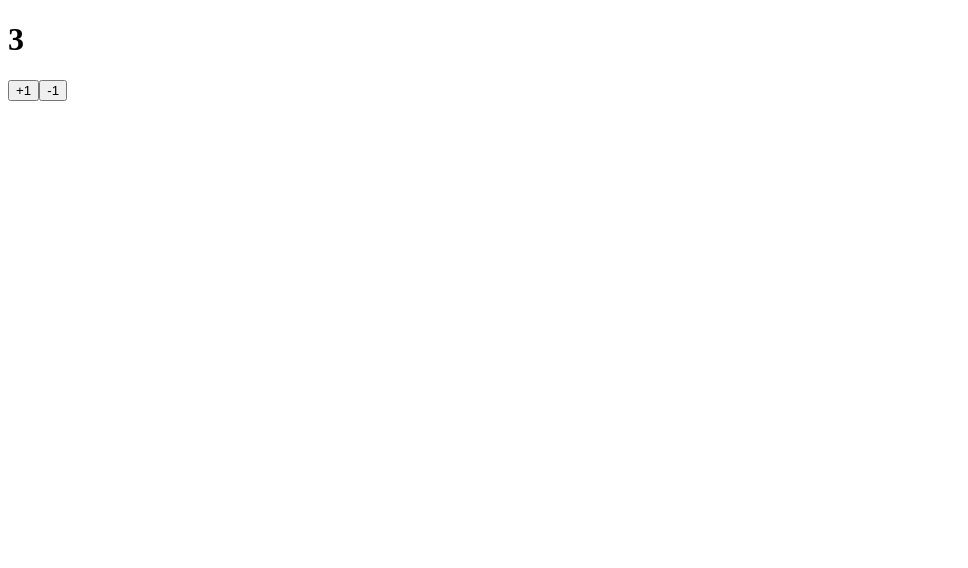
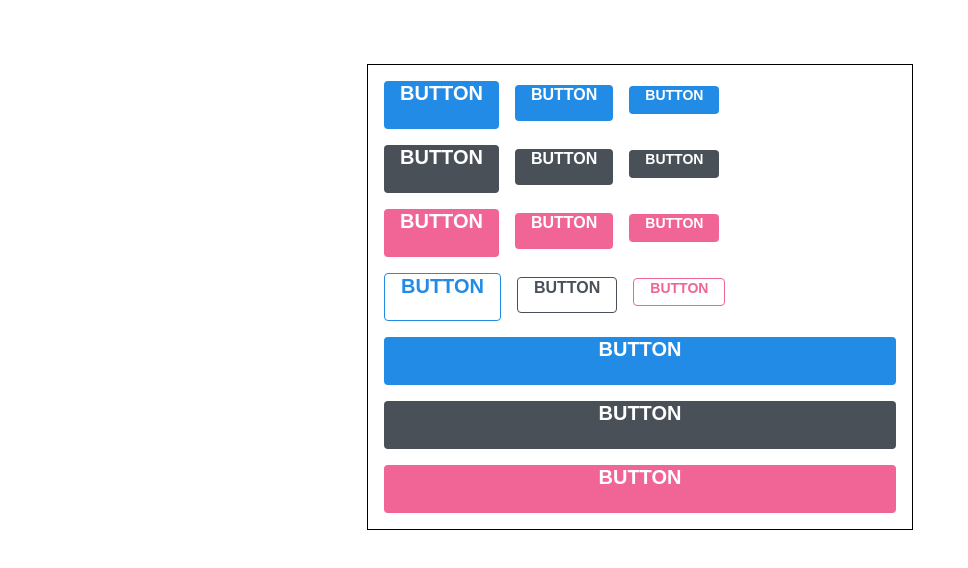
Before and after one commit to kich555/React-Practice, a React (Create React App) app: page / in a window 1280 px wide. Shown: the top 568 px of the page, without its empty margins (0-968 px from the left). Built offline with nearby package versions, Linux system fonts and the light colour scheme.

Commit message:
Practice Styled Component

```diff
--- a/package.json
+++ b/package.json
@@ -6,9 +6,11 @@
     "@testing-library/jest-dom": "^5.14.1",
     "@testing-library/react": "^11.2.7",
     "@testing-library/user-event": "^12.8.3",
+    "polished": "^4.1.3",
     "react": "^17.0.2",
     "react-dom": "^17.0.2",
     "react-scripts": "4.0.3",
+    "styled-components": "^5.3.1",
     "web-vitals": "^1.1.2"
   },
   "scripts": {
--- a/src/App.js
+++ b/src/App.js
@@ -1,4 +1,6 @@
 import React, { useRef, useState, useMemo } from 'react';
+import styled, { css, ThemeProvider } from 'styled-components';
+import Button from './Button';
 import Hello from './Hello';
 import Wrapper from './wrapper';
 import Counter from './Counter';
@@ -6,99 +8,177 @@
 import CreateUser from './CreateUser';
 import UserList from './UserList';
 
-function countActiveUsers(users) {
-  console.log('활성 사용자 수를 세는 중...');
-  return users.filter((user) => user.active).length;
-}
+const AppBlock = styled.div`
+  width: 512px;
+  margin: 0 auto;
+  margin-top: 4rem;
+  border: 1px solid black;
+  padding: 1rem;
+`;
+
+const ButtonGroup = styled.div`
+  & + & {
+    margin-top: 1rem;
+  }
+`;
 
 function App() {
-  const [inputs, setInputs] = useState({
-    username: '',
-    email: '',
-  });
-
-  const { username, email } = inputs;
-
-  const onChange = (e) => {
-    const { name, value } = e.target;
-    setInputs({
-      ...inputs,
-      [name]: value,
-    });
-  };
-
-  const [users, setUsers] = useState([
-    {
-      id: 1,
-      username: 'joan',
-      email: 'public.joan@gmail.com',
-      active: true,
-    },
-    {
-      id: 2,
-      username: 'jenson',
-      email: 'jenson@gmail.com',
-      active: false,
-    },
-    {
-      id: 3,
-      username: 'kin',
-      email: 'kin@gmail.com',
-      active: false,
-    },
-  ]);
-
-  const nextId = useRef(4);
-
-  const onCreate = () => {
-    // 나중에 구현 할 배열에 항목 추가하는 로직
-    // ...
-    const user = {
-      id: nextId.current,
-      username,
-      email,
-    };
-
-    setUsers([...users, user]);
-
-    setInputs({
-      username: '',
-      email: '',
-    });
-    nextId.current += 1;
-  };
-
-  const onRemove = (id) => {
-    // user.id 가 파라미터로 일치하지 않는 원소만 추출해서 새로운 배열을 만듬
-    // user.id 가 id인것을 제거함
-    setUsers(users.filter((user) => user.id !== id));
-  };
-
-  const onToggle = (id) => {
-    setUsers(
-      users.map((user) =>
-        user.id === id ? { ...user, active: !user.active } : user,
-      ),
-    );
-  };
-
-  const count = useMemo(() => countActiveUsers(users), [users]);
-  // useMemo : useMemo 의 첫번째 파라미터 : 어떻게 연산할지 정의하는 함수
-  // 두번째 파라미터 : deps 배열 (이 배열 안에 넣은 내용이 바뀌면) ? 우리가 등록한 함수를 호출해서 값을 연산 : 이전에 연산한 값을 재사용
-
   return (
-    <>
-      <Counter />
-      {/* <CreateUser
-        username={username}
-        email={email}
-        onChange={onChange}
-        onCreate={onCreate}
-      />
-      <UserList users={users} onRemove={onRemove} onToggle={onToggle} />
-      <div>활성사용자 수 : {count}</div> */}
-    </>
+    <ThemeProvider
+      theme={{
+        palette: {
+          blue: '#228be6',
+          gray: '#495057',
+          pink: '#f06595',
+        },
+      }}
+    >
+      <AppBlock>
+        <ButtonGroup>
+          <Button size="large">BUTTON</Button>
+          <Button>BUTTON</Button>
+          <Button size="small">BUTTON</Button>
+        </ButtonGroup>
+        <ButtonGroup>
+          <Button color="gray" size="large">
+            BUTTON
+          </Button>
+          <Button color="gray">BUTTON</Button>
+          <Button color="gray" size="small">
+            BUTTON
+          </Button>
+        </ButtonGroup>
+        <ButtonGroup>
+          <Button color="pink" size="large">
+            BUTTON
+          </Button>
+          <Button color="pink">BUTTON</Button>
+          <Button color="pink" size="small">
+            BUTTON
+          </Button>
+        </ButtonGroup>
+        <ButtonGroup>
+          <Button size="large" outline>
+            BUTTON
+          </Button>
+          <Button color="gray" outline>
+            BUTTON
+          </Button>
+          <Button color="pink" size="small" outline>
+            BUTTON
+          </Button>
+        </ButtonGroup>
+        <ButtonGroup>
+          <Button size="large" fullWidth>
+            BUTTON
+          </Button>
+          <Button size="large" color="gray" fullWidth>
+            BUTTON
+          </Button>
+          <Button size="large" color="pink" fullWidth>
+            BUTTON
+          </Button>
+        </ButtonGroup>
+      </AppBlock>
+    </ThemeProvider>
   );
 }
 
 export default App;
+
+// function countActiveUsers(users) {
+//   console.log('활성 사용자 수를 세는 중...');
+//   return users.filter((user) => user.active).length;
+// }
+
+// function App() {
+//   const [inputs, setInputs] = useState({
+//     username: '',
+//     email: '',
+//   });
+
+//   const { username, email } = inputs;
+
+//   const onChange = (e) => {
+//     const { name, value } = e.target;
+//     setInputs({
+//       ...inputs,
+//       [name]: value,
+//     });
+//   };
+
+//   const [users, setUsers] = useState([
+//     {
+//       id: 1,
+//       username: 'joan',
+//       email: 'public.joan@gmail.com',
+//       active: true,
+//     },
+//     {
+//       id: 2,
+//       username: 'jenson',
+//       email: 'jenson@gmail.com',
+//       active: false,
+//     },
+//     {
+//       id: 3,
+//       username: 'kin',
+//       email: 'kin@gmail.com',
+//       active: false,
+//     },
+//   ]);
+
+//   const nextId = useRef(4);
+
+//   const onCreate = () => {
+//     // 나중에 구현 할 배열에 항목 추가하는 로직
+//     // ...
+//     const user = {
+//       id: nextId.current,
+//       username,
+//       email,
+//     };
+
+//     setUsers([...users, user]);
+
+//     setInputs({
+//       username: '',
+//       email: '',
+//     });
+//     nextId.current += 1;
+//   };
+
+//   const onRemove = (id) => {
+//     // user.id 가 파라미터로 일치하지 않는 원소만 추출해서 새로운 배열을 만듬
+//     // user.id 가 id인것을 제거함
+//     setUsers(users.filter((user) => user.id !== id));
+//   };
+
+//   const onToggle = (id) => {
+//     setUsers(
+//       users.map((user) =>
+//         user.id === id ? { ...user, active: !user.active } : user,
+//       ),
+//     );
+//   };
+
+//   const count = useMemo(() => countActiveUsers(users), [users]);
+//   // useMemo : useMemo 의 첫번째 파라미터 : 어떻게 연산할지 정의하는 함수
+//   // 두번째 파라미터 : deps 배열 (이 배열 안에 넣은 내용이 바뀌면) ? 우리가 등록한 함수를 호출해서 값을 연산 : 이전에 연산한 값을 재사용
+
+//   return (
+//     <>
+//       <Counter />
+//       {/* <CreateUser
+//         username={username}
+//         email={email}
+//         onChange={onChange}
+//         onCreate={onCreate}
+//       />
+//       <UserList users={users} onRemove={onRemove} onToggle={onToggle} />
+//       <div>활성사용자 수 : {count}</div> */}
+//     </>
+//   );
+// }
+
+// export default App;
--- /dev/null
+++ b/src/Button.js
@@ -0,0 +1,117 @@
+import React from 'react';
+import styled, { css } from 'styled-components';
+import { darken, lighten } from 'polished';
+
+const colorStyles = css`
+  ${({ theme, color }) => {
+    const selected = theme.palette[color];
+
+    return css`
+      background: ${selected};
+
+      &:hover {
+        background: ${lighten(0.1, selected)};
+      }
+
+      &:active {
+        background: ${darken(0.1, selected)};
+      }
+
+      ${({ outline }) =>
+        outline &&
+        css`
+          color: ${selected};
+          background: none;
+          border: 1px solid ${selected};
+
+          &:hover {
+            background: ${selected};
+            color: white;
+          }
+        `}
+    `;
+  }}
+`;
+
+const sizes = {
+  large: {
+    height: '3rem',
+    fontSize: '1.25rem',
+  },
+  medium: {
+    height: '2.25rem',
+    fontSize: '1rem',
+  },
+  small: {
+    height: '1.75rem',
+    fontSize: '0.875rem',
+  },
+};
+
+const sizeStyles = css`
+  ${({ size }) => css`
+    height: ${sizes[size].height};
+    font-size: ${sizes[size].fontSize};
+  `}
+`;
+
+const fullWidthStyle = css`
+  width: 100%;
+  justify-content: center;
+
+  &:not(:first-child) {
+    margin-left: 0;
+    margin-top: 1rem;
+  }
+`;
+
+const StyledButton = styled.button`
+  /* 공통 스타일 */
+  display: inline-flex;
+  outline: none;
+  border: none;
+  border-radius: 4px;
+  color: white;
+  font-weight: bold;
+  cursor: pointer;
+  padding-left: 1rem;
+  padding-right: 1rem;
+
+  /* 크기 */
+  ${sizeStyles}
+
+  /* 색상 */
+  ${colorStyles}
+
+  /* 기타 */
+  /* & + & { */
+    /* margin-left: 1rem; */
+  /* } */
+
+  &:not(:first-child) {
+    margin-left: 1rem;
+  }
+
+  ${({ fullWidth }) => fullWidth && fullWidthStyle}
+`;
+
+function Button({ children, color, size, outline, fullWidth, ...rest }) {
+  return (
+    <StyledButton
+      color={color}
+      size={size}
+      outline={outline}
+      fullWidth={fullWidth}
+      {...rest}
+    >
+      {children}
+    </StyledButton>
+  );
+}
+
+Button.defaultProps = {
+  color: 'blue',
+  size: 'medium',
+};
+
+export default Button;
```
Also changed, not shown: 1 other file (tests, documents, lock files or other folders).
